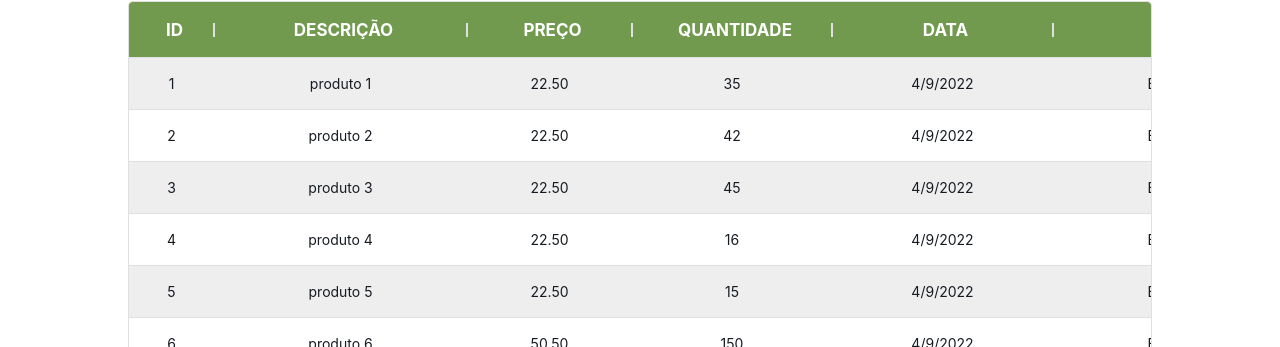
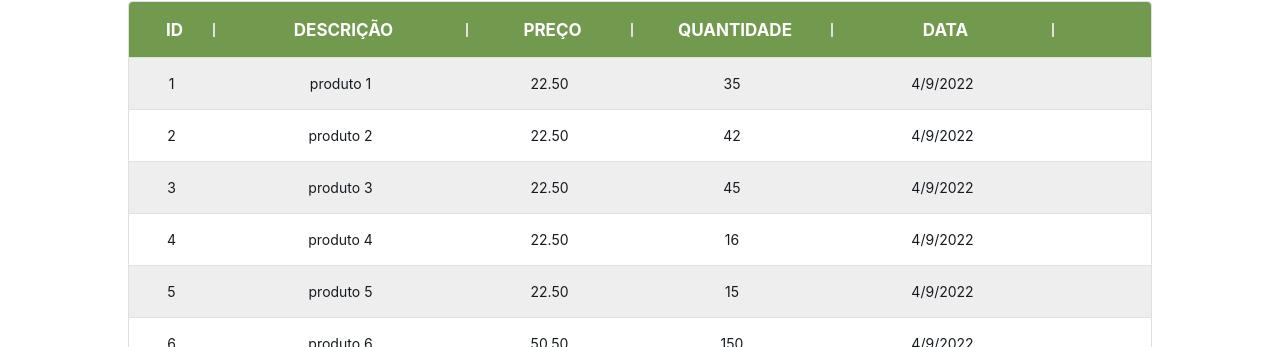
Before and after one commit to caions/my-wallet, a React (Create React App) app: page /expenses in a window 1280 px wide. Shown: the part 453-800 px from the top of the page. Built offline with nearby package versions, Linux system fonts and the light colour scheme.

Commit message:
feat: edit row

```diff
--- a/src/pages/Expenses/index.tsx
+++ b/src/pages/Expenses/index.tsx
@@ -80,18 +80,19 @@ const columns: GridColDef[] = [
 ];
 
 const rows2 = [
-  { id: 1, descricao: 'produto 1', preco: '22.50', quantidade: '35', date: new Date(), acao: "Editar Excluir" },
-  { id: 2, descricao: 'produto 2', preco: '22.50', quantidade: '42', date: new Date(), acao: "Editar Excluir" },
-  { id: 3, descricao: 'produto 3', preco: '22.50', quantidade: '45', date: new Date(), acao: "Editar Excluir" },
-  { id: 4, descricao: 'produto 4 ', preco: '22.50', quantidade: '16', date: new Date(), acao: "Editar Excluir" },
-  { id: 5, descricao: 'produto 5', preco: '22.50', quantidade: '15', date: new Date(), acao: "Editar Excluir" },
-  { id: 6, descricao: 'produto 6', preco: '50.50', quantidade: '150', date: new Date(), acao: "Editar Excluir" },
-  { id: 7, descricao: 'produto 7', preco: '22.50', quantidade: '44', date: new Date(), acao: "Editar Excluir" },
-  { id: 8, descricao: 'produto 8', preco: '22.50', quantidade: '36', date: new Date(), acao: "Editar Excluir" },
-  { id: 9, descricao: 'produto 9', preco: '22.50', quantidade: '65', date: new Date(), acao: "Editar Excluir" },
+  { id: 1, descricao: 'produto 1', preco: '22.50', quantidade: '35', date: new Date(), acao: "Excluir" },
+  { id: 2, descricao: 'produto 2', preco: '22.50', quantidade: '42', date: new Date(), acao: "Excluir" },
+  { id: 3, descricao: 'produto 3', preco: '22.50', quantidade: '45', date: new Date(), acao: "Excluir" },
+  { id: 4, descricao: 'produto 4 ', preco: '22.50', quantidade: '16', date: new Date(), acao: "Excluir" },
+  { id: 5, descricao: 'produto 5', preco: '22.50', quantidade: '15', date: new Date(), acao: "Excluir" },
+  { id: 6, descricao: 'produto 6', preco: '50.50', quantidade: '150', date: new Date(), acao: "Excluir" },
+  { id: 7, descricao: 'produto 7', preco: '22.50', quantidade: '44', date: new Date(), acao: "Excluir" },
+  { id: 8, descricao: 'produto 8', preco: '22.50', quantidade: '36', date: new Date(), acao: "Excluir" },
+  { id: 9, descricao: 'produto 9', preco: '22.50', quantidade: '65', date: new Date(), acao: "Excluir" },
 ];
 
 const StripedDataGrid = styled(DataGrid)(({ theme }) => ({
+  maxHeight: '635px',
   [`& .${gridClasses.row}.even`]: {
     backgroundColor: theme.palette.grey[200],
     '&:hover, &.Mui-hovered': {
@@ -195,6 +196,7 @@ const Expenses: React.FC = () => {
   const [rows, setRows] = useState<IRows[]>([]);
   const [errors, setErrors] = useState<IErrors>({});
   const [validate, setValidate] = useState<boolean>(false);
+  const [editable, setEditable] = useState<boolean>(false);
 
   const navigate = useNavigate();
 
@@ -256,7 +258,7 @@ const Expenses: React.FC = () => {
           preco: "R$ " + preco,
           quantidade,
           date: format(new Date(date ?? ""), "dd/MM/yyyy"),
-          acao: "Editar Excluir",
+          acao: "Excluir",
         },
       ]);
       setDescricao("");
@@ -265,17 +267,22 @@ const Expenses: React.FC = () => {
     }
   };
 
-  const deleteRow = ({ id, field }: GridCellParams) => {
-
+  const handleCellClick = ({ id, field }: GridCellParams) => {
+    setEditable(false)
     if (field === 'acao') {
       if (confirm('Deseja realmente excluir esse item?')) {
+        // delete row
         setRows(rows.filter((r) => r.id !== id))
       }
     }
 
+    if (field !== 'acao') {
+      if (confirm('Deseja realmente editar esse item?')) {
+        setEditable(true)
+      }
+    }
 
   }
-
 
   useEffect(() => {
     setRows(rows2)
@@ -377,10 +384,11 @@ const Expenses: React.FC = () => {
         <Box sx={tableContainer}>
           <div style={{ height: 700 }}>
             <StripedDataGrid
-              onCellClick={(params) => deleteRow(params)}
+              onCellClick={(params) => handleCellClick(params)}
+              isCellEditable={() => editable}
               rows={rows}
               columns={columns}
-              pageSize={9}
+              pageSize={10}
               rowsPerPageOptions={[5]}
               disableSelectionOnClick
               getRowClassName={(params) => {
```
